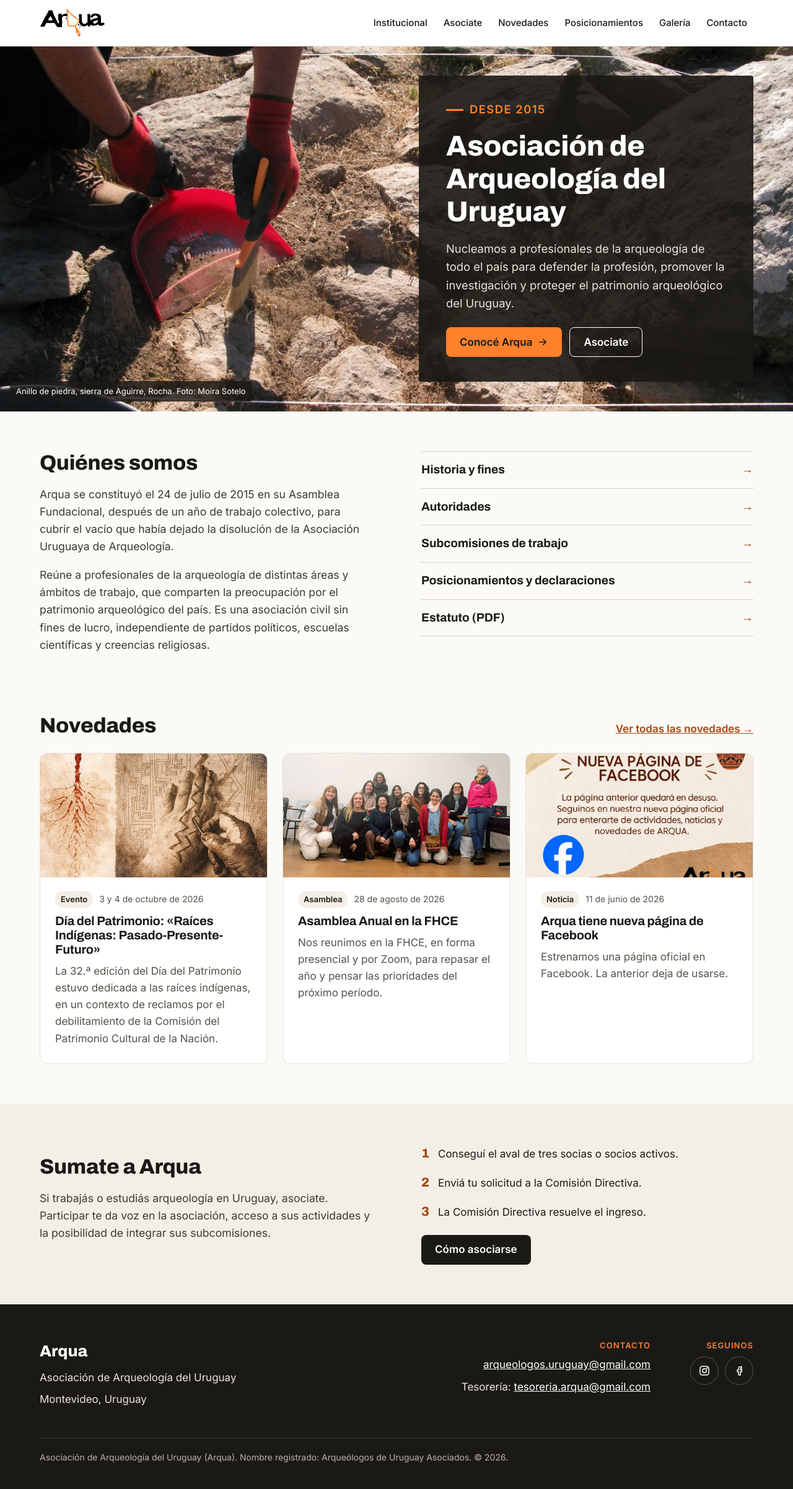
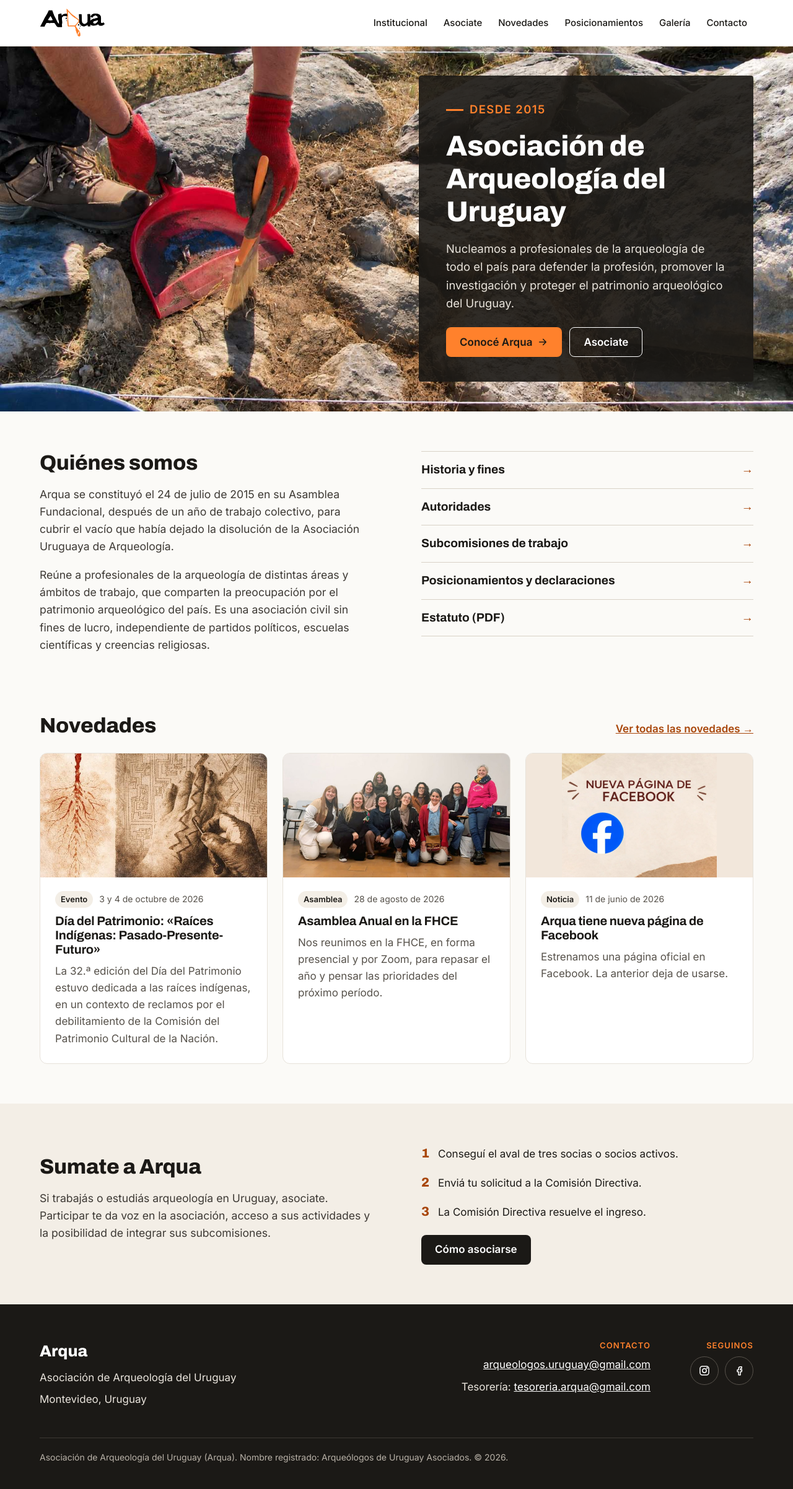
Before and after one commit to arqueologosuruguay/arqua-web, a Jekyll site: the page built from index.html, in a window 1280 px wide. Shown: the whole page at 62% size. Built offline with Jekyll 4.4.1, drawn with Linux system fonts in a browser that asks for light colours.

Commit message:
Nuevo modelo de nota de afiliación, imagen de Facebook sin recorte y nueva portada
Co-Authored-By: Claude Opus 5.5 <noreply@anthropic.com>
Claude-Session: https://claude.ai/code/session_011VaqS2kyjzJ8qNxnpy3osZ

```diff
--- a/_includes/tarjeta-novedad.html
+++ b/_includes/tarjeta-novedad.html
@@ -1,6 +1,6 @@
 {%- assign n = include.n -%}
 <article class="tarjeta">
-  {% if n.imagen %}<img src="{{ n.imagen | relative_url }}" alt="{{ n.imagen_texto | default: '' }}" loading="lazy">{% else %}<div class="tarjeta__sin-imagen"><span></span>{{ n.tipo }}</div>{% endif %}
+  {% if n.imagen %}<img{% if n.imagen_completa %} class="completa"{% endif %} src="{{ n.imagen | relative_url }}" alt="{{ n.imagen_texto | default: '' }}" loading="lazy">{% else %}<div class="tarjeta__sin-imagen"><span></span>{{ n.tipo }}</div>{% endif %}
   <div class="tarjeta__cuerpo">
     <p class="meta"><span class="etiqueta">{{ n.tipo }}</span> <time datetime="{{ n.date | date: '%Y-%m-%d' }}">{% include fecha.html fecha=n.date texto=n.fecha_texto %}</time></p>
     <h3><a href="{{ n.url | relative_url }}">{{ n.title }}</a></h3>
--- a/assets/css/main.css
+++ b/assets/css/main.css
@@ -65,7 +65,7 @@ h3 { font-weight: 700; font-size: 1.25rem; margin: 0; }
 /* Portada: foto horizontal a todo el ancho con el texto en un recuadro */
 .portada { position: relative; background: var(--negro); color: var(--blanco); }
 .portada__foto { margin: 0; position: relative; height: clamp(480px, 46vw, 680px); }
-.portada__foto img { width: 100%; height: 100%; object-fit: cover; object-position: 50% 45%; display: block; }
+.portada__foto img { width: 100%; height: 100%; object-fit: cover; object-position: 50% 50%; display: block; }
 .portada__foto figcaption { position: absolute; left: 16px; bottom: 16px; background: rgba(27,25,22,0.82); color: var(--blanco); font-size: 13px; padding: 6px 10px; border-radius: 4px; }
 .portada__caja { position: absolute; inset: 0; display: flex; justify-content: flex-end; align-items: center; pointer-events: none; }
 .portada__texto { pointer-events: auto; max-width: 540px; background: rgba(27,25,22,0.9); padding: 40px 44px; border-radius: 4px; display: flex; flex-direction: column; gap: 18px; }
@@ -74,7 +74,7 @@ h3 { font-weight: 700; font-size: 1.25rem; margin: 0; }
 .portada__botones { display: flex; flex-wrap: wrap; gap: 12px; padding-top: 6px; }
 @media (max-width: 860px) {
   .portada__foto { height: 300px; }
-  .portada__foto img { object-position: 25% 45%; }
+  .portada__foto img { object-position: 30% 50%; }
   .portada__caja { position: static; padding: 0; }
   .portada__texto { max-width: none; border-radius: 0; padding: 40px 24px 48px; background: var(--negro); }
 }
@@ -98,6 +98,7 @@ h3 { font-weight: 700; font-size: 1.25rem; margin: 0; }
 .grilla { display: grid; grid-template-columns: repeat(auto-fill, minmax(280px, 1fr)); gap: 24px; }
 .tarjeta { display: flex; flex-direction: column; background: var(--blanco); border: 1px solid var(--linea); border-radius: 12px; overflow: hidden; }
 .tarjeta > img { width: 100%; height: 200px; object-fit: cover; display: block; }
+.tarjeta > img.completa { object-fit: contain; background: #F2E7DB; }
 .tarjeta__sin-imagen { height: 200px; background: var(--negro); color: var(--blanco); display: flex; flex-direction: column; justify-content: flex-end; gap: 8px; padding: 24px; font-family: var(--titulos); font-weight: 700; font-size: 1.15rem; }
 .tarjeta__sin-imagen span { display: block; width: 28px; height: 3px; background: var(--naranja); }
 .tarjeta__cuerpo { padding: 22px 24px 26px; display: flex; flex-direction: column; gap: 10px; }
--- a/index.html
+++ b/index.html
@@ -4,8 +4,7 @@ title: Inicio
 ---
 <section class="portada">
   <figure class="portada__foto">
-    <img src="{{ '/assets/img/portada-excavacion.jpg' | relative_url }}" alt="Manos con guantes limpian con pincel y pala un anillo de piedra en la sierra de Aguirre, Rocha">
-    <figcaption>Anillo de piedra, sierra de Aguirre, Rocha. Foto: Moira Sotelo</figcaption>
+    <img src="{{ '/assets/img/portada-trabajo-campo.jpg' | relative_url }}" alt="Manos con guantes rojos limpian la tierra entre piedras con un pincel y una pala, en una excavación delimitada con hilos">
   </figure>
   <div class="contenedor portada__caja">
     <div class="portada__texto">
```
Also changed, not shown: _novedades/2026-06-11-nueva-pagina-de-facebook.md (+2 -1 lines), asociate.md (+1 -1 lines), .pages.yml, assets/img/novedades/nueva-pagina-facebook-2026-v2.jpg (added), assets/img/novedades/nueva-pagina-facebook.jpg (deleted), assets/img/portada-excavacion.jpg (deleted), assets/img/portada-trabajo-campo.jpg (added), 1 other file.
